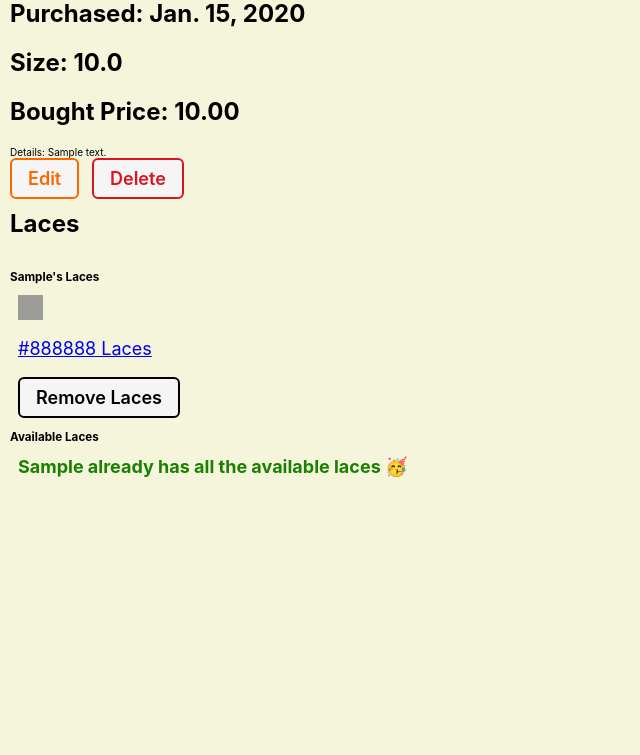
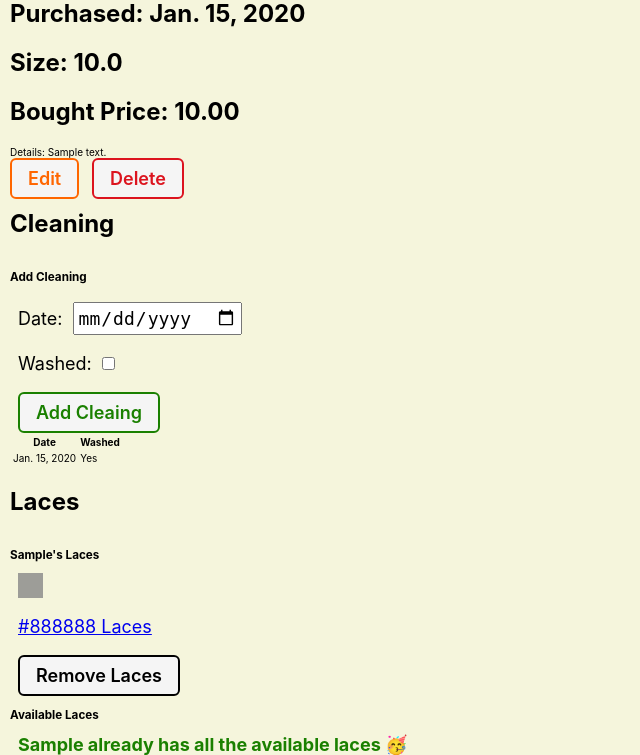
Before and after one commit to najbrian/django-crud-app-lab, a Django app: page /shoes/1 in a window 1280 px wide. Shown: the part 196-951 px from the top of the page, without its empty margins (0-640 px from the left). Before the commit the page ends 673 px from the top, so only its background shows below. Run offline with Django 5.2, Linux system fonts and the light colour scheme; a user stored in the database is signed in; tables that the repository leaves empty hold one stand-in row (values such as "Sample post").

Commit message:
completed lab with one-to-many relationship

```diff
--- a/my_app/admin.py
+++ b/my_app/admin.py
@@ -1,6 +1,7 @@
 from django.contrib import admin
-from .models import Shoe, Lace
+from .models import Shoe, Lace, Cleaning
 
 # Register your models here.
 admin.site.register(Shoe)
+admin.site.register(Cleaning)
 admin.site.register(Lace)
--- /dev/null
+++ b/my_app/forms.py
@@ -0,0 +1,16 @@
+from django import forms
+from .models import Cleaning
+
+class CleaningForm(forms.ModelForm):
+    class Meta:
+        model = Cleaning
+        fields = ['date', 'confirmation']
+        widgets = {
+            'date': forms.DateInput(
+                format=('%Y-%m-%d'),
+                attrs={
+                    'placeholder': 'Select a date',
+                    'type': 'date'
+                }
+            ),
+        }
--- a/my_app/models.py
+++ b/my_app/models.py
@@ -32,3 +32,12 @@ class Shoe(models.Model):
 
   def get_absolute_url(self):
     return reverse("shoe_detail", kwargs={"shoe_id": self.id})
+
+class Cleaning(models.Model):
+  date = models.DateField()
+  confirmation = models.BooleanField('Washed')
+  shoe = models.ForeignKey(Shoe, on_delete=models.CASCADE)
+
+  def __str__ (self):
+    status = 'Washed' if self.confirmation else 'Not washed'
+    return f'{status} {self.shoe.model} on {self.date}'
--- a/my_app/templates/shoes/detail.html
+++ b/my_app/templates/shoes/detail.html
@@ -21,12 +21,49 @@
       </div>
     </div>
   </section>
+    <div class="cleaning-shoe-container">
+      <section class="cleanings">
+        <div class="subsection-title">
+          <h2>Cleaning</h2>
+        </div>
 
-  <section class="lace">
-    <div class="subsection-title">
-      <h2>Laces</h2>
+        <h3>Add Cleaning</h3>
+        <!-- Add just ab%ove the feedings table -->
+        <form action="{% url 'add_cleaning' shoe.id%}" method="post" class="subsection-content" autocomplete="off">
+          {% csrf_token %}
+          {{ cleaning_form.as_p }}
+          <button type="submit" class="btn submit">Add Cleaing</button>
+        </form>
+
+        <table>
+          <thead>
+            <tr>
+              <th>Date</th>
+              <th>Washed</th>
+            </tr>
+          </thead>
+          <tbody>
+            {% for cleaning in shoe.cleaning_set.all %}
+              <tr>
+                <td>{{ cleaning.date }}</td>
+                <td>
+                  {% if cleaning.confirmation %}
+                    Yes
+                  {% else %}
+                    No
+                  {% endif %}
+                </td>
+              </tr>
+            {% endfor %}
+          </tbody>
+        </table>
+      </section>
     </div>
 
+    <section class="lace">
+      <div class="subsection-title">
+        <h2>Laces</h2>
+      </div>
     <h3>{{ shoe.model }}'s Laces</h3>
     <div class="subsection-content">
       {% if shoe.laces.count %}
@@ -51,9 +88,7 @@
         {% for lace in laces.all %}
           <div class="lace-container">
             <div class="color-block" style="background-color: {{ lace.color }}"></div>
-            <a href="{% url 'lace_detail' lace.id %}">
-              <p>{{lace.color}} Laces</p>
-            </a>
+            <a href="{% url 'lace_detail' lace.id %}"><p>{{ lace.color }} Laces</p></a>
             <form action="{% url 'associate_lace' shoe.id lace.id %}" method="post">
               {% csrf_token %}
               <button type="submit" class="btn submit">Add Laces</button>
@@ -61,7 +96,7 @@
           </div>
         {% endfor %}
       {% else %}
-        <p class="all-toys">{{shoe.model}} already has all the available laces 🥳</p>
+        <p class="all-toys">{{ shoe.model }} already has all the available laces 🥳</p>
       {% endif %}
     </div>
   </section>
--- a/my_app/urls.py
+++ b/my_app/urls.py
@@ -15,6 +15,7 @@ urlpatterns = [
   path('laces/<int:pk>/update/', views.LaceUpdate.as_view(), name='lace_update'),
   path('laces/<int:pk>/delete/', views.LaceDelete.as_view(), name='lace_delete'),
   path('laces/<int:pk>/delete/', views.LaceDelete.as_view(), name='lace_delete'),
+  path('shoes/<int:shoe_id>/add-cleaning', views.add_cleaning, name='add_cleaning'),
   path('shoes/<int:shoe_id>/associate-lace/<int:lace_id>/', views.associate_lace, name='associate_lace'),
   path('shoes/<int:shoe_id>/disassociate-lace/<int:lace_id>/', views.disassociate_lace, name='disassociate_lace'),
   path('accounts/signup/', views.signup, name='signup'),
--- a/my_app/views.py
+++ b/my_app/views.py
@@ -2,6 +2,7 @@ from django.shortcuts import render, redirect
 from .models import Shoe, Lace
 from django.views.generic import CreateView, UpdateView, DeleteView, DetailView, ListView
 from django.contrib.auth.views import LoginView
+from .forms import CleaningForm
 from django.contrib.auth import login
 from django.contrib.auth.forms import UserCreationForm
 from django.contrib.auth.decorators import login_required
@@ -22,7 +23,17 @@ def shoe_index(request):
 def shoe_detail(request, shoe_id):
   shoe=Shoe.objects.get(id=shoe_id)
   laces_shoe_doesnt_have = Lace.objects.exclude(id__in = shoe.laces.all().values_list('id'))
-  return render(request, 'shoes/detail.html', {'shoe': shoe, 'laces': laces_shoe_doesnt_have,})
+  cleaning_form = CleaningForm()
+  return render(request, 'shoes/detail.html', {'shoe': shoe, 'laces': laces_shoe_doesnt_have, 'cleaning_form': cleaning_form})
+
+@login_required
+def add_cleaning(request, shoe_id):
+  form = CleaningForm(request.POST)
+  if form.is_valid():
+    new_cleaning = form.save(commit=False)
+    new_cleaning.shoe_id = shoe_id
+    new_cleaning.save()
+  return redirect('shoe_detail', shoe_id = shoe_id)
 
 @login_required
 def associate_lace(request, shoe_id, lace_id):
```
Also changed, not shown: my_app/migrations/0011_cleaning.py (added), my_app/migrations/0012_cleaning_shoe.py (added).
